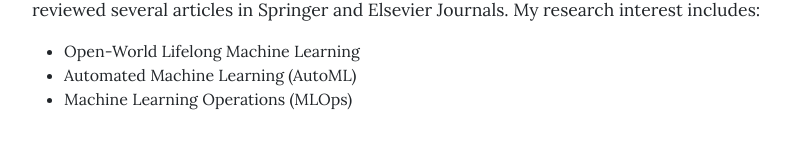
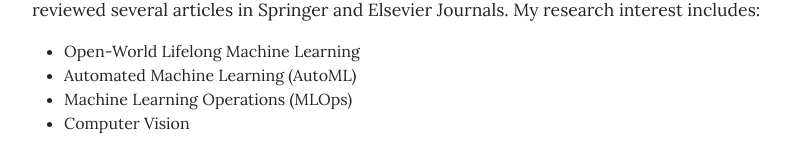
Before and after one commit to gusti-alfarisy/gusti-alfarisy.github.io, a Jekyll site: the page built from pages/home.md, in a window 1280 px wide and 900 px high, scrolled down 1585 px, cut to the strip 0-295 px from the top of the window. Shown: the part 147-292 px from the top of the strip, without its empty margins (240-1036 px from the left). Built offline with Jekyll 4.4.1, drawn with Linux system fonts in a browser that asks for light colours.

Commit message:
update home page

```diff
--- a/pages/home.md
+++ b/pages/home.md
@@ -33,3 +33,4 @@ I have been teaching several topics including algorithms and programming languag
 - Open-World Lifelong Machine Learning
 - Automated Machine Learning (AutoML)
 - Machine Learning Operations (MLOps)
+- Computer Vision
```
